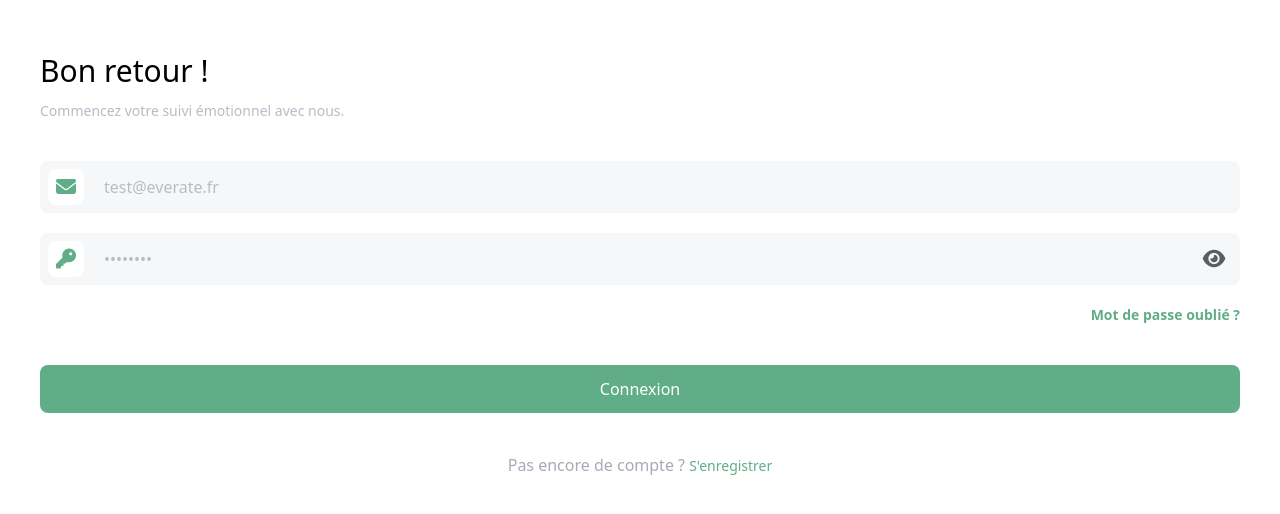
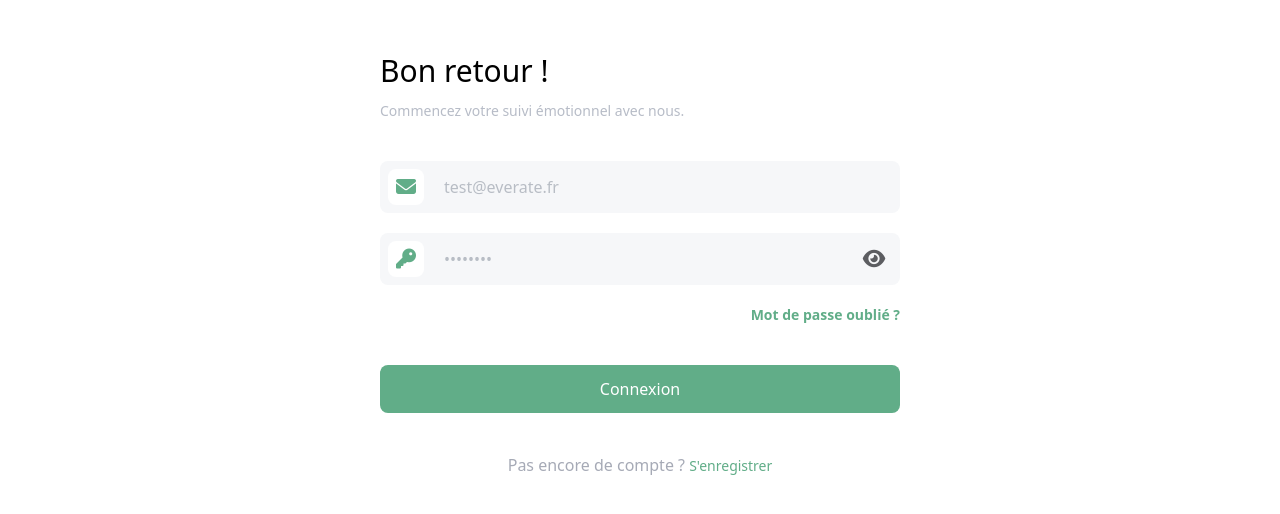
Before and after one commit to everate-fr/rush00-bryan, an Angular app in the folder front/: page /login in a window 1280 px wide. Shown: the part 138-652 px from the top of the page. Built offline with nearby package versions, Linux system fonts and the light colour scheme.

Commit message:
refactor: :lipstick: add responsive in login page

```diff
--- a/front/src/app/pages/auth/login/login.component.html
+++ b/front/src/app/pages/auth/login/login.component.html
@@ -1,4 +1,5 @@
-<div class="w-full h-screen flex items-center justify-center flex-col p-10 gap-10">
+<div class="w-full h-screen flex items-center justify-center flex-col">
+    <div class="flex flex-col items-center justify-center p-10 gap-10 md:w-[600px]">
         <div class="flex flex-col gap-2 w-full">
             <h1 class="text-[30px] font-medium">Bon retour !</h1>
             <span class="text-[#b7bcc7] font-medium text-sm">Commencez votre suivi émotionnel avec nous.</span>
@@ -34,3 +35,4 @@
 
         <div class="text-[#a6aab6]">Pas encore de compte ? <a href="#" class="text-[#61ad88] text-sm font-medium">S'enregistrer</a></div>
     </div>
+</div>
```
Lines whose indentation alone changed are shown as unchanged.
